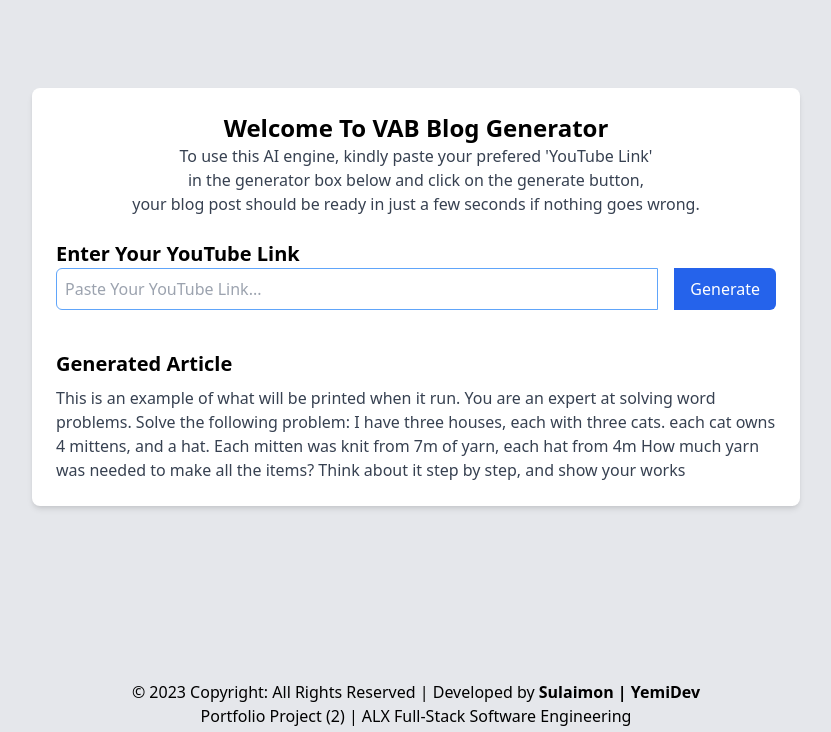
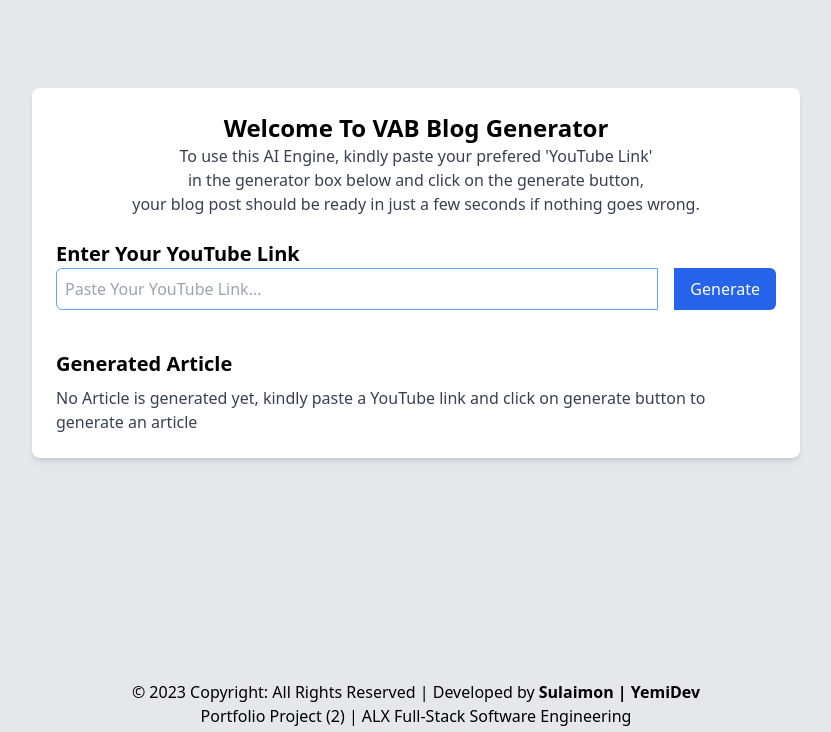
Before and after one commit to YemiReble/vab_ai, a Django app: page / in a window 1280 px wide. Shown: the part 68-800 px from the top of the page, without its empty margins (224-1055 px from the left). Run offline with Django 4.2, Linux system fonts and the light colour scheme; a user stored in the database is signed in.

Commit message:
Minor Update On The Home Page Message

```diff
--- a/templates/index.html
+++ b/templates/index.html
@@ -74,7 +74,7 @@
             <!-- Application Introduction Section -->
             <div class="text-center">
                 <h2 class="text-2xl font-semibold nb-4"> Welcome To VAB Blog Generator</h2>
-		<p class="text-gray-700">To use this AI engine, kindly paste your prefered 'YouTube Link'<br>in the generator box below and click on the generate button,<br>your blog post should be ready in just a few seconds if nothing goes wrong.</p>
+		<p class="text-gray-700">To use this AI Engine, kindly paste your prefered 'YouTube Link'<br>in the generator box below and click on the generate button,<br>your blog post should be ready in just a few seconds if nothing goes wrong.</p>
             </div>
         <br>
         <!-- YouTube Link Section -->
@@ -91,15 +91,7 @@
             <section class="mt-10 flex-grow">
                 <h2 class="text-xl nb-4 font-semibold">Generated Article</h2>
                 <div id="blogContent" class="mt-2 text-gray-700 space-y-4">
-                    This is an example of what will be printed when it run.
-		    You are an expert at solving word problems.
-
-		    Solve the following problem:
-		    I have three houses, each with three cats.
-		    each cat owns 4 mittens, and a hat. Each mitten was
-		    knit from 7m of yarn, each hat from 4m
-		    How much yarn was needed to make all the items?
-		    Think about it step by step, and show your works
+                    No Article is generated yet, kindly paste a YouTube link and click on generate button to generate an article
                 </div>
             </section>
         </div>
```
